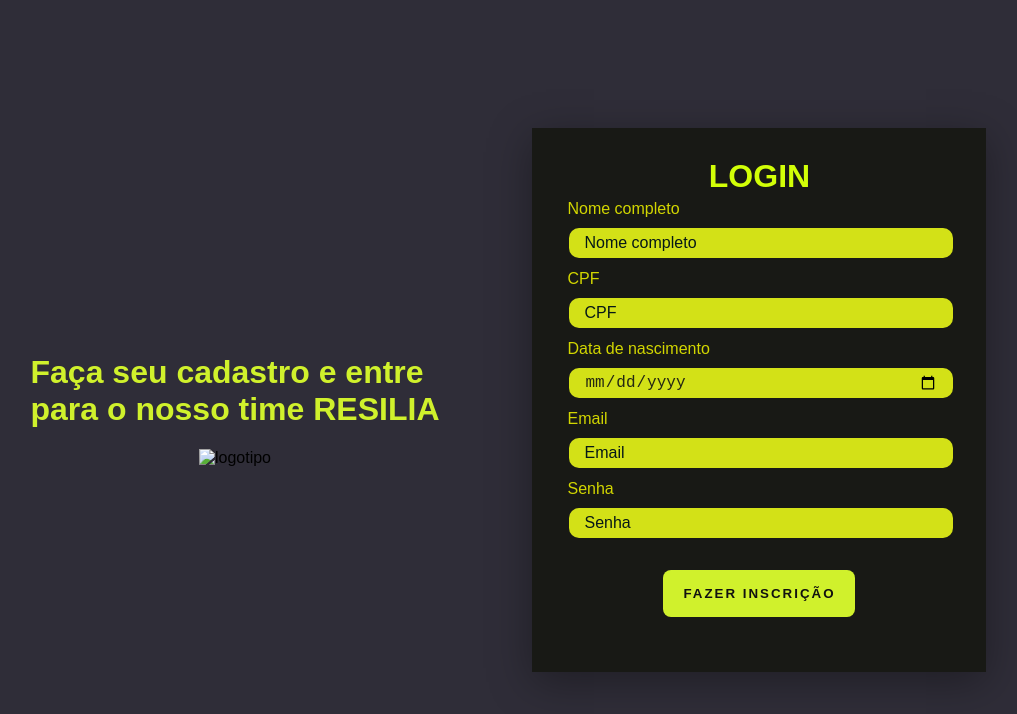
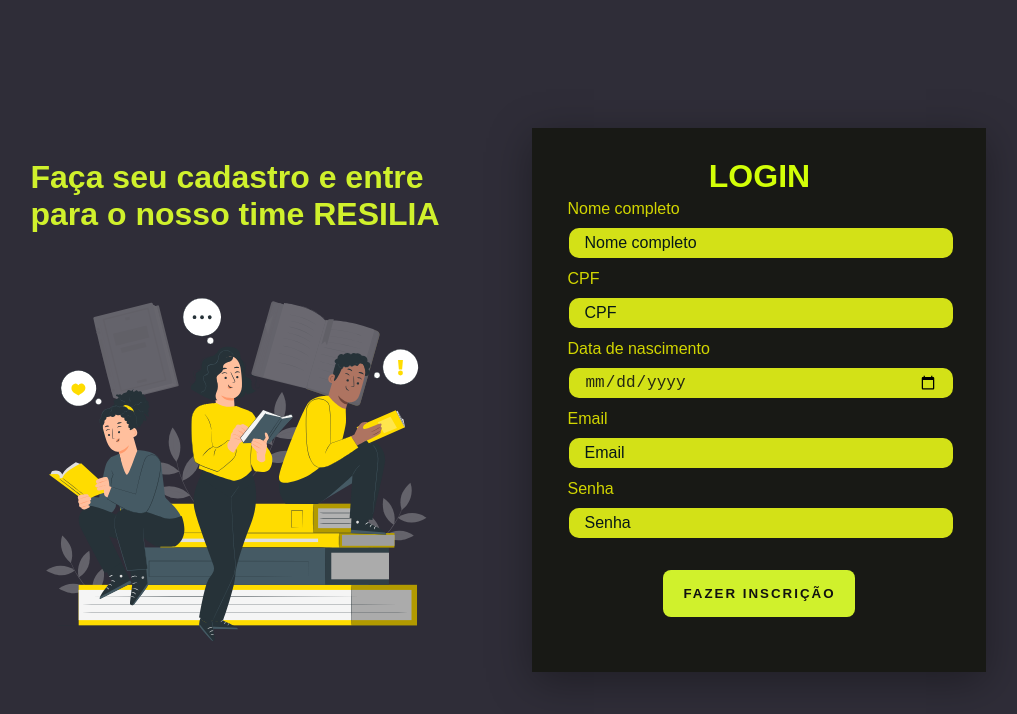
Before and after one commit to carolfranca0310/Projeto-01-Resilia-, a plain HTML site: page index.html in a window 1280 px wide. Shown: the whole page, without its empty margins (85-1102 px from the left). Drawn offline with Linux system fonts and the light colour scheme; a web font is replaced by a local one.

Commit message:
arquivo.html foi renomeado

```diff
--- a/Formulário Resilia.html
+++ b/index.html
@@ -12,7 +12,7 @@
     <div class="main-login">
         <div class="left-login">
             <h1>Faça seu cadastro e entre <br> para o nosso time RESILIA</h1>
-            <img src="logotipo.svg" alt="logotipo">
+            <img src="./imagens/logotipo.svg" alt="logotipo">
         </div>
         <div class="right-login">
             <div class="card-login">
```
